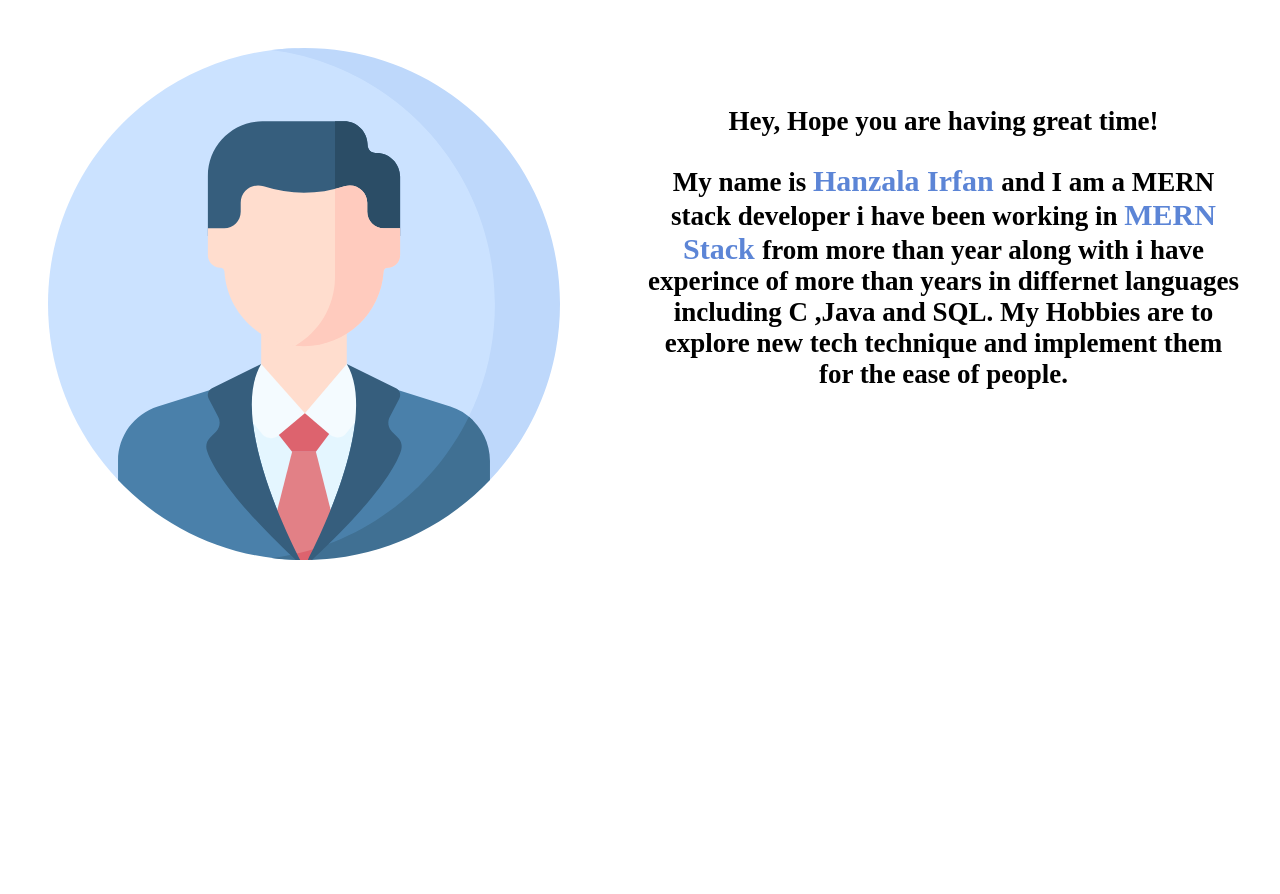
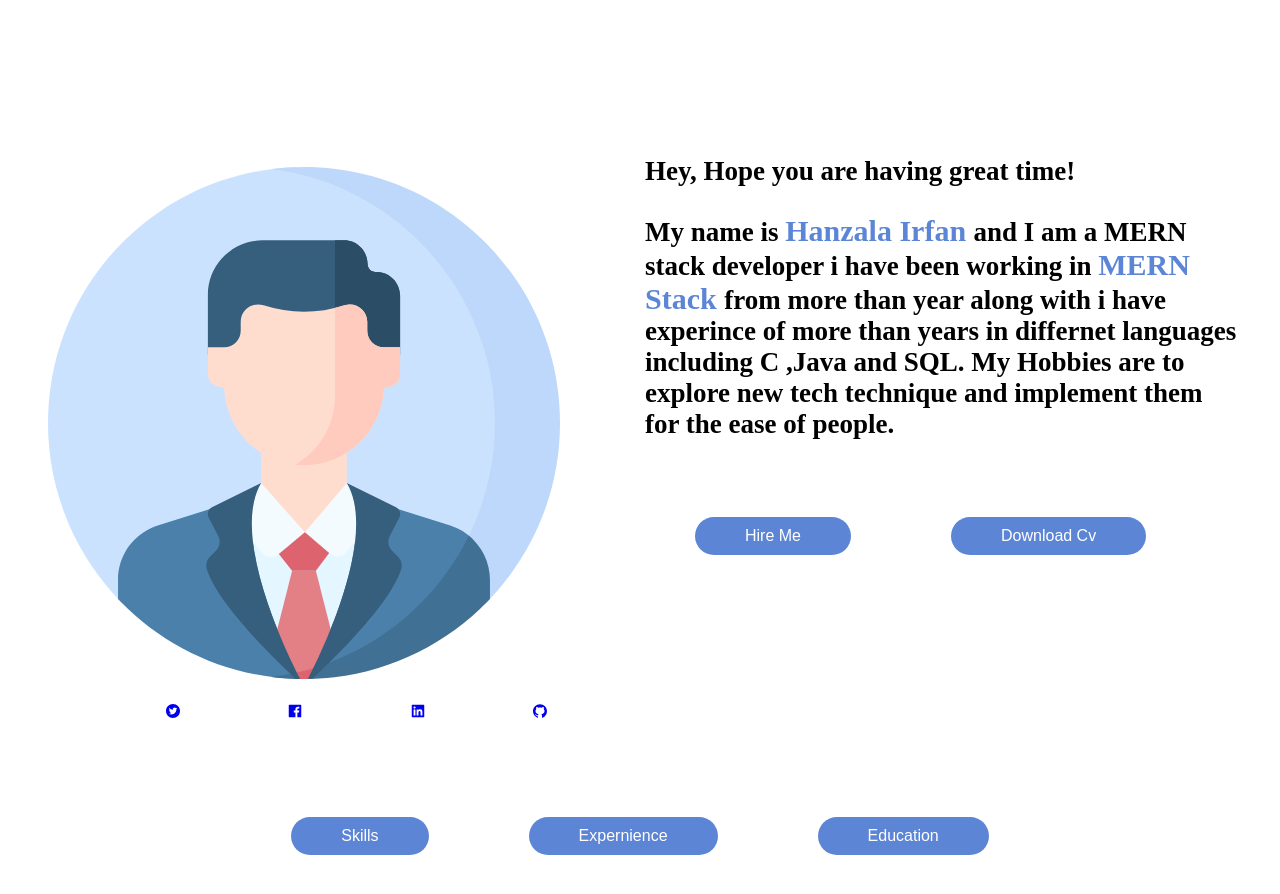
Before and after one commit to imhanzala22/HanzalaIrfan_portfolio, a React (Create React App) app in the folder hanzalairfan/: page /About in a window 1280 px wide. Shown: the part 160-1054 px from the top of the page. Before the commit the page ends 816 px from the top, so only its background shows below. Built offline with nearby package versions, Linux system fonts and the light colour scheme.

Commit message:
next page

```diff
--- a/hanzalairfan/src/App.js
+++ b/hanzalairfan/src/App.js
@@ -2,6 +2,7 @@ import Home from "./components/home/home";
 import {BrowserRouter as Router, Route, Switch} from "react-router-dom";
 import ServiceCard from "./components/Services/ServiceCard";
 import About from "./components/About/About";
+import Contact from "./components/contact/Contact";
 
 
 function App() {
@@ -13,6 +14,7 @@ function App() {
 
     <Route path="/ServiceCard" exact component={ServiceCard} />
     <Route path="/About" exact component={About} />
+    <Route path="/Contact" exact component={Contact} />
     <Route path="/" exact component={Home} />
 
    </Switch>
--- a/hanzalairfan/src/components/About/About.jsx
+++ b/hanzalairfan/src/components/About/About.jsx
@@ -1,12 +1,25 @@
 import React from 'react';
+import {AiFillTwitterCircle,AiFillFacebook,AiFillLinkedin,AiFillGithub} from 'react-icons/ai';
 import './about.css';
-import image from '../../Assets/svg/profile.svg'
+import image from '../../Assets/svg/profile.svg';
 const About = () => {
     return (
         <div >
+            <div>
+                <h2 className='head2'>Main Info</h2>
+                <h1 className='head1'>About Me</h1>
+            </div>
             <div className='Aflex'>
              <div className='asvg'>
                 <img src={image} alt="resolve your error" />
+                <div className='socialsvg'>
+                    <ul >
+                        <li > <a href="#"><AiFillTwitterCircle/> </a></li>
+                        <li > <a href="#"><AiFillFacebook/></a></li>
+                        <li > <a href='#'><AiFillLinkedin/> </a></li>
+                        <li > <a href="#"><AiFillGithub/></a></li>
+                    </ul>
+                </div>
                 </div>
                 <div className='adescription'>
                     <p> Hey, Hope you are having great time!</p><p> My name is <span> Hanzala Irfan </span> and I am a MERN stack developer
@@ -14,8 +27,15 @@ const About = () => {
                         in differnet languages including C ,Java and SQL.
                         My Hobbies are to explore new tech technique and implement them for the ease of people.
                     </p>
+                    <button className='btn'>Hire Me</button>
+                    <button className='btn'>Download Cv</button>
                 </div>
+            </div>
 
+            <div className='lowerbtn'>
+                <button className='btn'>Skills</button>
+                <button className='btn'>Expernience</button>
+                <button className='btn'>Education</button>
             </div>
 
         </div>
--- a/hanzalairfan/src/components/About/about.css
+++ b/hanzalairfan/src/components/About/about.css
@@ -13,7 +13,7 @@
   flex: 50%;
   font-size: 27px;
   font-weight: 600;
-  text-align: center;
+  text-align: left;
   padding-right: 30px;
 }
 .adescription Span {
@@ -21,3 +21,16 @@
   font-weight: 600;
   color: var(--primary);
 }
+.socialsvg ul {
+  display: flex;
+  justify-content: space-evenly;
+  margin: 10px 10px;
+  padding: 10px 0;
+  width: 100%;
+  list-style: none;
+}
+
+.lowerbtn {
+  display: flex;
+  justify-content: center;
+}
--- /dev/null
+++ b/hanzalairfan/src/components/contact/Contact.jsx
@@ -0,0 +1,14 @@
+import React from 'react';
+const Contact = () => {
+    return (
+         <div>
+             <h2 className='head2'>Contact</h2>
+             <h1 className='head1'>Get In touch</h1>
+
+         </div>
+
+
+        );
+}
+
+export default Contact;
```
Also changed, not shown: hanzalairfan/src/Assets/socialmediasvg/instagram.png (added), hanzalairfan/src/components/contact/Contact.css (added).
